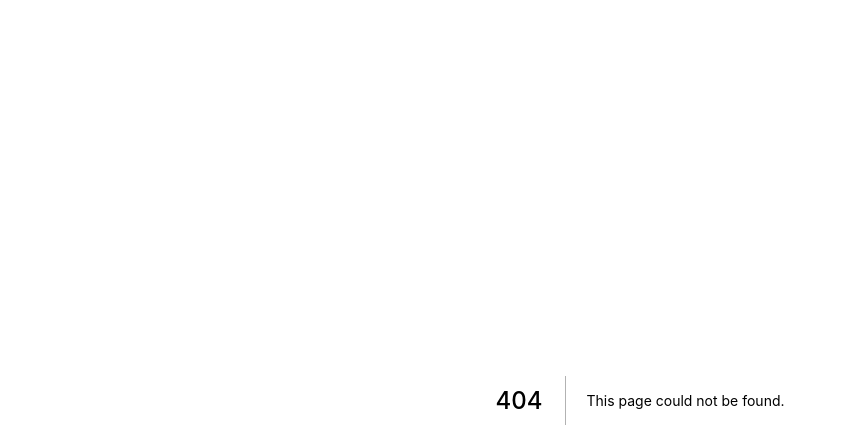
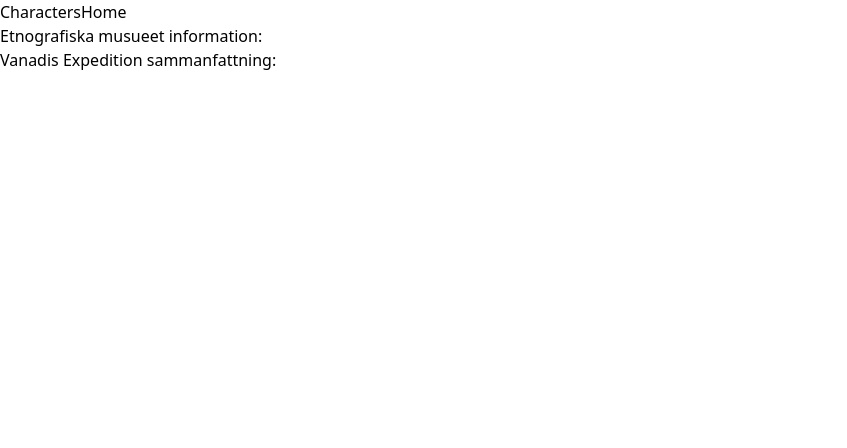
Before and after one commit to SMVK-Sweden/expedition, a Next.js app: page /about in a window 1280 px wide. Before the commit this address had no page. Shown: the top 448 px of the page, without its empty margins (0-847 px from the left). Built offline with nearby package versions, Linux system fonts and the light colour scheme.

Commit message:
Added buttons that can switch to a new page

```diff
--- /dev/null
+++ b/pages/about.jsx
@@ -0,0 +1,31 @@
+import React from 'react'
+import Button from '../components/Button'
+import About from '../pages/about'
+import Link from 'next/link'
+
+export default function Characters() {
+  return (
+    <ul>
+      <li>
+        <Button>
+          <Link href="/characters">
+            <a>Characters</a>
+          </Link>
+        </Button>
+        <Button>
+          <Link href="/">
+            <a>Home</a>
+          </Link>
+        </Button>
+        <p className="text-left md:text-left">
+          {' '}
+          Etnografiska musueet information:{' '}
+        </p>
+        <p className="text-right md:text-right">
+          {' '}
+          Vanadis Expedition sammanfattning:{' '}
+        </p>
+      </li>
+    </ul>
+  )
+}
```
